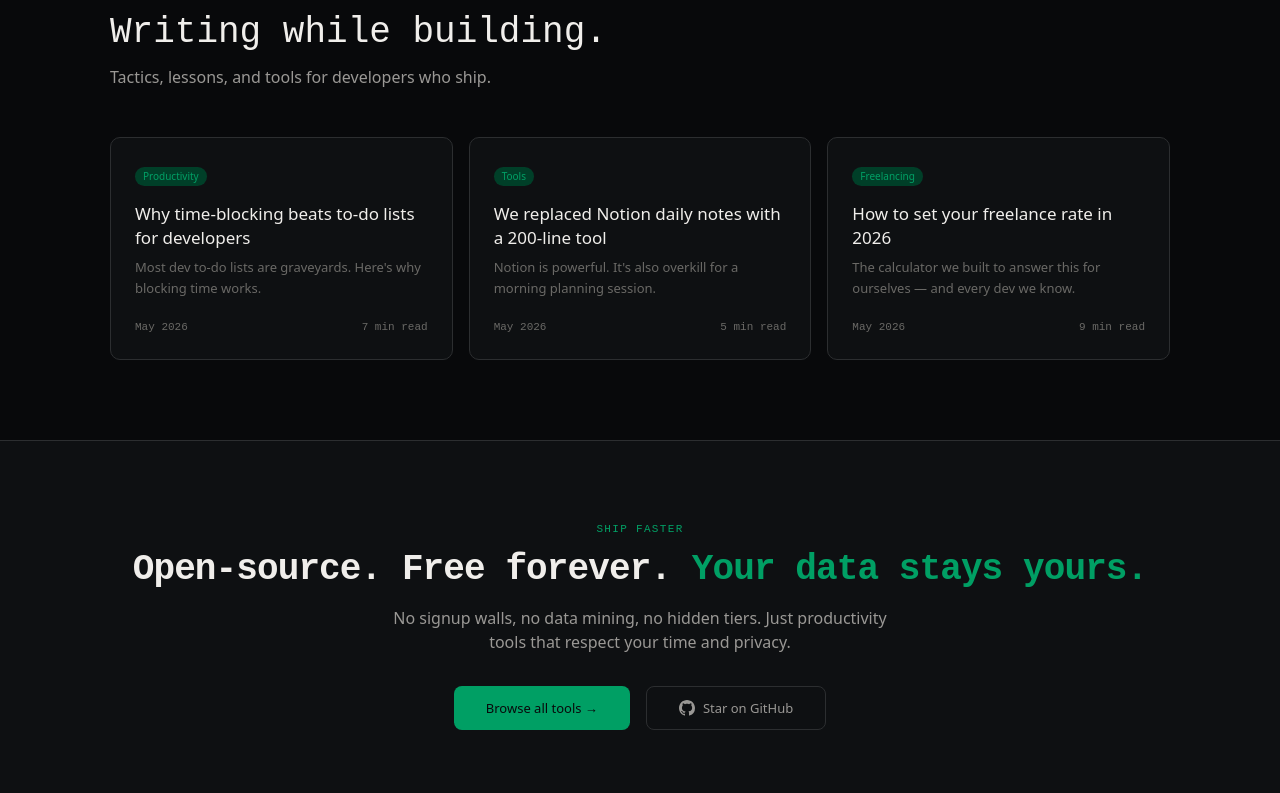
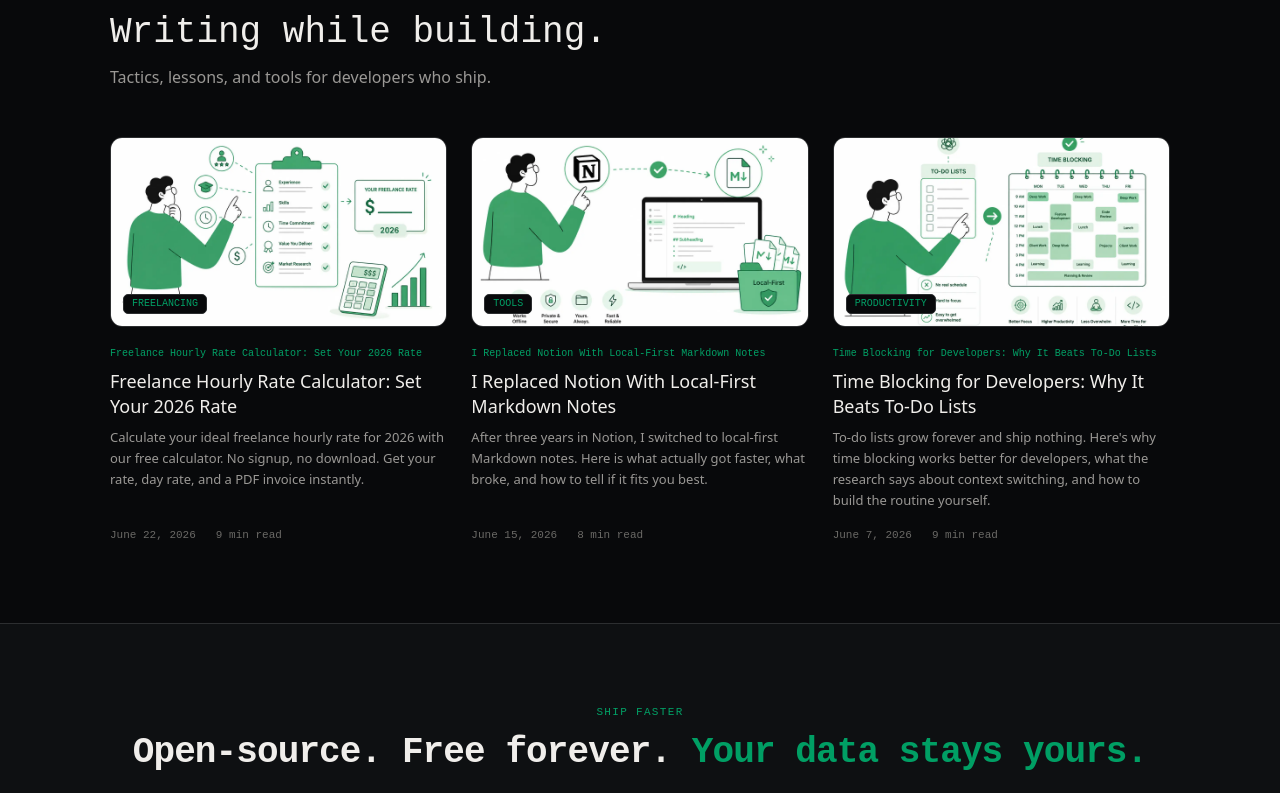
Before and after one commit to myousafmarfani/BuildnScale, a Next.js app: page / in a window 1280 px wide. Shown: the part 2580-3373 px from the top of the page. Built offline with nearby package versions, Linux system fonts and the light colour scheme; no server answers.

Commit message:
BlogCards across platform updated

```diff
--- a/app/(main)/authors/[slug]/page.tsx
+++ b/app/(main)/authors/[slug]/page.tsx
@@ -4,6 +4,7 @@ import Link from 'next/link'
 import { notFound } from 'next/navigation'
 import { getAuthorBySlug, getAllAuthors } from '@/lib/authors'
 import { getAllPosts } from '@/lib/posts'
+import { PostCard } from '@/components/blog/PostCard'
 import { breadcrumbJsonLd } from '@/lib/json-ld'
 import { IconArrowLeft, IconBrandGithub, IconBrandX, IconWorld } from '@tabler/icons-react'
 
@@ -139,23 +140,7 @@ export default async function AuthorPage({ params }: { params: Promise<{ slug: s
         {posts.length > 0 ? (
           <div className="mt-10 grid grid-cols-1 md:grid-cols-2 lg:grid-cols-3 gap-6">
             {posts.map(post => (
-              <Link
-                key={post.slug}
-                href={`/blog/${post.slug}`}
-                className="flex flex-col bg-surface border border-border rounded-lg p-5 no-underline group hover:border-muted transition-colors"
-              >
-                <span className="text-2xs font-display text-teal uppercase">{post.category}</span>
-                <h2 className="text-base font-medium text-fg mt-2 mb-2 group-hover:text-teal transition-colors">
-                  {post.title}
-                </h2>
-                <p className="text-xs text-muted leading-relaxed flex-1">
-                  {post.excerpt.length > 100 ? post.excerpt.slice(0, 100) + '…' : post.excerpt}
-                </p>
-                <div className="flex gap-4 text-2xs font-display text-tertiary mt-4">
-                  <span>{new Date(post.date).toLocaleDateString('en-US', { month: 'long', day: 'numeric', year: 'numeric' })}</span>
-                  <span>{post.readTime} min read</span>
-                </div>
-              </Link>
+              <PostCard key={post.slug} post={post} />
             ))}
           </div>
         ) : (
--- a/app/(main)/page.tsx
+++ b/app/(main)/page.tsx
@@ -9,6 +9,8 @@ import {
   IconActivity,
 } from "@tabler/icons-react"
 import { TOOLS, toolCountWord } from "@/lib/tools-registry"
+import { getAllPosts } from "@/lib/posts"
+import { PostCard } from "@/components/blog/PostCard"
 
 const websiteJsonLd = {
   "@context": "https://schema.org",
@@ -152,29 +154,7 @@ const steps = [
   },
 ]
 
-const posts = [
-  {
-    tag: "Productivity",
-    title: "Why time-blocking beats to-do lists for developers",
-    excerpt: "Most dev to-do lists are graveyards. Here's why blocking time works.",
-    date: "May 2026",
-    read: "7 min read",
-  },
-  {
-    tag: "Tools",
-    title: "We replaced Notion daily notes with a 200-line tool",
-    excerpt: "Notion is powerful. It's also overkill for a morning planning session.",
-    date: "May 2026",
-    read: "5 min read",
-  },
-  {
-    tag: "Freelancing",
-    title: "How to set your freelance rate in 2026",
-    excerpt: "The calculator we built to answer this for ourselves — and every dev we know.",
-    date: "May 2026",
-    read: "9 min read",
-  },
-]
+const posts = getAllPosts().slice(0, 3)
 
 export default function Home() {
   return (
@@ -398,27 +378,9 @@ export default function Home() {
             </p>
           </div>
 
-          <div className="grid gap-4 grid-cols-1 sm:grid-cols-2 lg:grid-cols-3">
+          <div className="grid gap-6 grid-cols-1 md:grid-cols-2 lg:grid-cols-3">
             {posts.map((post) => (
-              <Link
-                key={post.title}
-                href="#"
-                className="block rounded-[10px] border border-border bg-surface p-6 transition-all duration-180 hover:-translate-y-0.5 hover:border-border-strong"
-              >
-                <span className="mb-4 inline-block rounded-full bg-teal-subtle px-2 py-0.5 text-[10px] text-teal">
-                  {post.tag}
-                </span>
-                <span className="mb-2 block text-[17px] font-medium leading-snug text-fg">
-                  {post.title}
-                </span>
-                <span className="mb-5 block text-sm leading-relaxed text-tertiary">
-                  {post.excerpt}
-                </span>
-                <div className="flex justify-between font-display text-xs text-tertiary">
-                  <span>{post.date}</span>
-                  <span>{post.read}</span>
-                </div>
-              </Link>
+              <PostCard key={post.slug} post={post} />
             ))}
           </div>
         </div>
--- /dev/null
+++ b/components/blog/PostCard.tsx
@@ -0,0 +1,124 @@
+import Image from 'next/image'
+import Link from 'next/link'
+import { IconCode } from '@tabler/icons-react'
+import type { Post } from '@/lib/posts'
+
+const heroImageMap: Record<string, { src: string; alt: string }> = {
+  'why-time-blocking': {
+    src: '/images/time-blocking-for-developers.webp',
+    alt: 'Time blocking for developers shown as 30-minute focus blocks on a daily calendar grid',
+  },
+  'focus-planning-tool': {
+    src: '/images/focus-planning-tool.webp',
+    alt: 'Focus planning tool showing a single time-blocked daily priority on a vertical day grid',
+  },
+  'replaced-notion-daily-notes': {
+    src: '/images/notion-to-md.webp',
+    alt: 'Local-first Markdown notes interface showing folder structure and plain text files replacing a Notion workspace',
+  },
+  'freelance-rate-2026': {
+    src: '/images/freelancer-rate.webp',
+    alt: 'Freelance rate calculator showing dollar figures, billable hours, and profit margin breakdown for developer freelancing',
+  },
+}
+
+function formatDate(dateStr: string) {
+  const d = new Date(dateStr)
+  return d.toLocaleDateString('en-US', { month: 'long', day: 'numeric', year: 'numeric' })
+}
+
+function ThumbnailImage({ slug, featured }: { slug: string; featured?: boolean }) {
+  const entry = heroImageMap[slug]
+  if (!entry) return null
+  return (
+    <Image
+      src={entry.src}
+      alt={entry.alt}
+      fill
+      sizes={featured ? '(max-width: 768px) 100vw, 60vw' : '(max-width: 768px) 100vw, (max-width: 1024px) 50vw, 33vw'}
+      className="object-cover"
+      priority={featured}
+    />
+  )
+}
+
+function ThumbnailPlaceholder({ slug, category, featured }: { slug: string; category: string; featured?: boolean }) {
+  const hero = heroImageMap[slug]
+  return (
+    <div
+      className="relative w-full overflow-hidden rounded-lg border border-border"
+      style={{ aspectRatio: featured ? '16 / 10' : '16 / 9' }}
+    >
+      {hero ? (
+        <ThumbnailImage slug={slug} featured={featured} />
+      ) : (
+        <div
+          className="absolute inset-0 flex items-center justify-center"
+          style={{ background: 'linear-gradient(45deg, var(--color-info-subtle), var(--color-surface))' }}
+        >
+          <IconCode className="h-16 w-16 text-teal opacity-50" />
+        </div>
+      )}
+      {featured && (
+        <span className="absolute bottom-3 left-3 z-10 text-2xs font-display bg-bg text-teal px-2 py-0.5 rounded-sm border border-border">
+          FEATURED
+        </span>
+      )}
+      {!featured && (
+        <span className="absolute bottom-3 left-3 z-10 text-2xs font-display bg-bg text-teal px-2 py-0.5 rounded-sm border border-border">
+          {category.toUpperCase()}
+        </span>
+      )}
+    </div>
+  )
+}
+
+export function PostCard({ post, featured }: { post: Post; featured?: boolean }) {
+  if (featured) {
+    return (
+      <Link
+        href={`/blog/${post.slug}`}
+        className="mt-10 grid grid-cols-1 md:grid-cols-[1.5fr_1fr] gap-6 md:gap-12 items-center bg-surface border border-border rounded-lg p-6 md:p-10 no-underline group"
+      >
+        <ThumbnailPlaceholder slug={post.slug} category={post.category} featured />
+        <div>
+          <span className="font-display text-2xs text-teal tracking-widest uppercase">
+            {post.category}
+          </span>
+          <h2 className="font-display text-2xl md:text-3xl font-bold tracking-tight text-fg mt-3 mb-4 leading-snug group-hover:text-teal transition-colors">
+            {post.title}
+          </h2>
+          <p className="text-sm text-muted leading-relaxed mb-4">
+            {post.excerpt}
+          </p>
+          <div className="flex gap-5 text-xs font-display text-tertiary">
+            <time dateTime={post.date}>{formatDate(post.date)}</time>
+            <span>{post.readTime} min read</span>
+          </div>
+        </div>
+      </Link>
+    )
+  }
+
+  return (
+    <Link
+      href={`/blog/${post.slug}`}
+      className="flex flex-col no-underline group"
+    >
+      <ThumbnailPlaceholder slug={post.slug} category={post.category} />
+      <div className="mt-5 flex-1 flex flex-col">
+        <span className="text-2xs font-display text-teal">{post.title}</span>
+        <h3 className="text-lg font-medium text-fg mt-2 mb-2 leading-snug group-hover:text-teal transition-colors">
+          {post.title}
+        </h3>
+        <p className="text-sm text-muted leading-relaxed flex-1 mb-4">
+          {post.excerpt}
+        </p>
+        <div className="flex gap-5 text-xs font-display text-tertiary mt-auto">
+          <time dateTime={post.date}>{formatDate(post.date)}</time>
+          <span>{post.readTime} min read</span>
+        </div>
+      </div>
+    </Link>
+  )
+}
--- a/components/layout/Footer.tsx
+++ b/components/layout/Footer.tsx
@@ -17,7 +17,7 @@ export function Footer() {
               <a href="https://github.com/myousafmarfani/BuildnScale" target="_blank" rel="noopener noreferrer" className="text-tertiary transition-colors hover:text-fg" aria-label="GitHub">
                 <IconBrandGithub className="h-5 w-5" />
               </a>
-              <a href="#" className="text-tertiary transition-colors hover:text-fg" aria-label="X">
+              <a href="https://x.com/buildnscale_dev" className="text-tertiary transition-colors hover:text-fg" aria-label="X">
                 <IconBrandX className="h-5 w-5" />
               </a>
             </div>
@@ -69,6 +69,9 @@ export function Footer() {
               <Link href="/write-for-us" className="text-sm text-muted transition-colors duration-150 hover:text-fg">
                 Write for Us
               </Link>
+              <Link href="/authors" className="text-sm text-muted transition-colors duration-150 hover:text-fg">
+                Authors
+              </Link>
             </div>
           </div>
 
```
